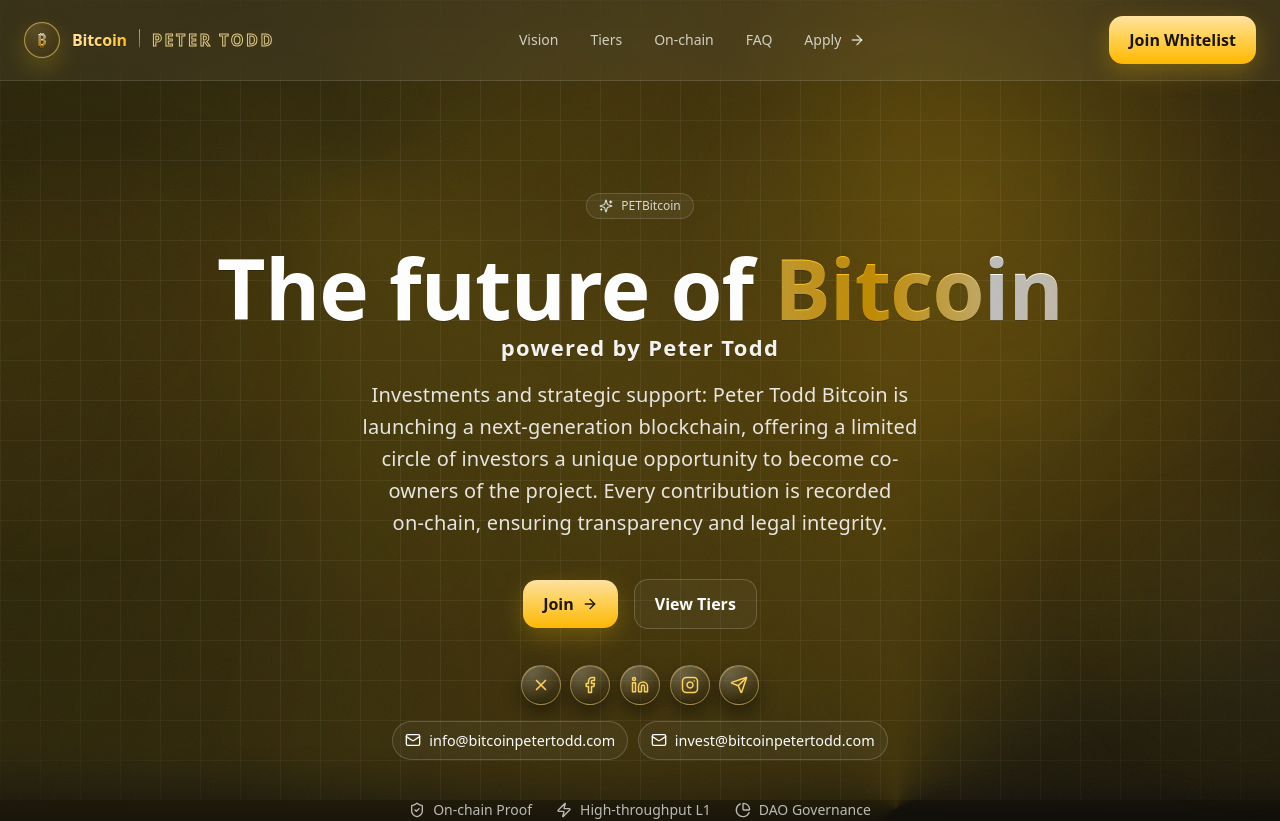
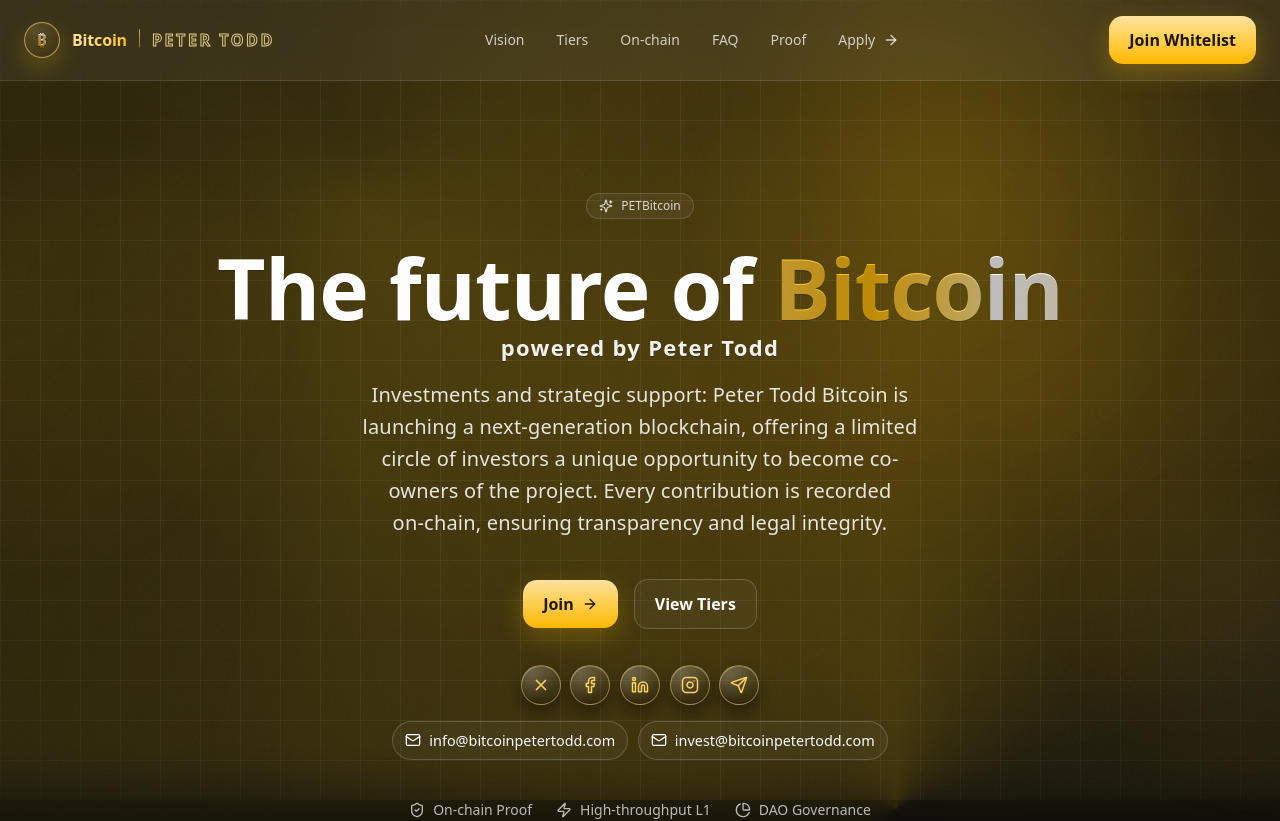
Before and after one commit to Gatsby01k/petb-ok-main, a Next.js app: page / in a window 1280 px wide. Shown: the top 821 px of the page. Built offline with nearby package versions, Linux system fonts and the light colour scheme.

Commit message:
Update page.tsx

```diff
--- a/app/page.tsx
+++ b/app/page.tsx
@@ -361,6 +361,8 @@ const Nav = () => (
         <a href="#tiers" className="hover:text-white transition">Tiers</a>
         <a href="#onchain" className="hover:text-white transition">On-chain</a>
         <a href="#faq" className="hover:text-white transition">FAQ</a>
+        {/* NEW: Proof link */}
+        <a href="/proof" className="hover:text-white transition">Proof</a>
         <a href="#apply" className="hover:text-white transition inline-flex items-center gap-2">
           Apply <ArrowRight className="h-4 w-4" />
         </a>
@@ -730,6 +732,8 @@ const Footer = () => {
           <a href="/terms" className="hover:text-white transition">Terms</a>
           <a href="/privacy" className="hover:text-white transition">Privacy</a>
           <a href="/imprint" className="hover:text-white transition">Imprint</a>
+          {/* NEW: Proof link */}
+          <a href="/proof" className="hover:text-white transition">Proof</a>
           <span className="text-white/60">© {new Date().getFullYear()}</span>
         </div>
       </div>
```
